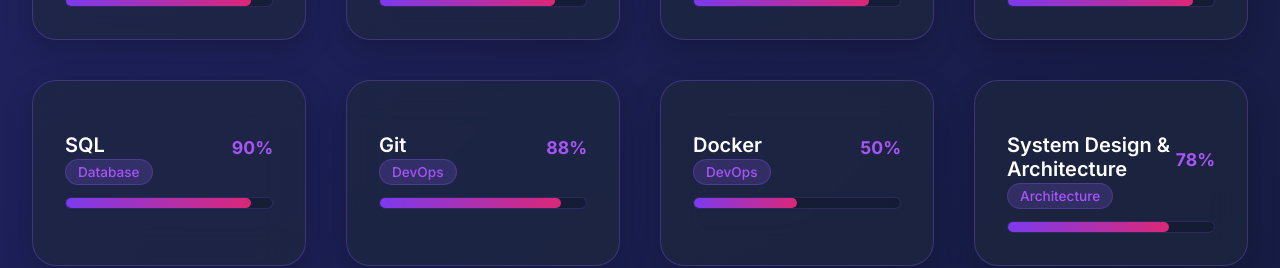
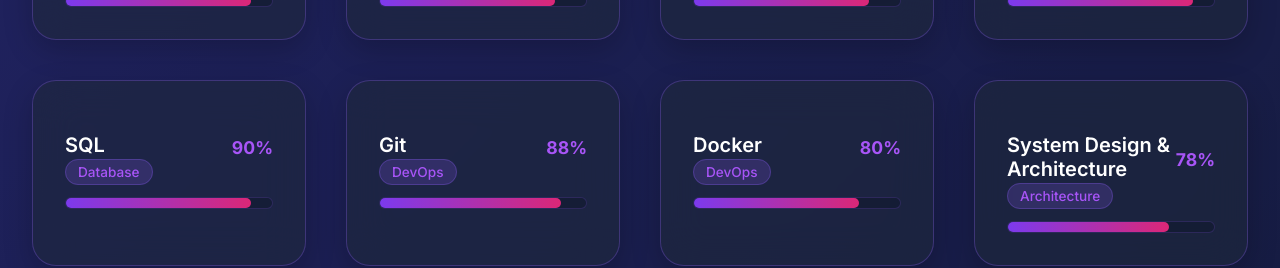
Before and after one commit to Tanjim-joy/My-portfolio, a React (Vite) app: page / in a window 1280 px wide. Shown: the part 7240-7508 px from the top of the page. Built offline with nearby package versions, Linux system fonts and the light colour scheme.

Commit message:
Docker Skil Update

```diff
--- a/src/portfolio.jsx
+++ b/src/portfolio.jsx
@@ -102,7 +102,7 @@
     { name: 'MySQL', level: 90, category: 'Database' },
     { name: 'SQL', level: 90, category: 'Database' },
     { name: 'Git', level: 88, category: 'DevOps' },
-    { name: 'Docker', level: 50, category: 'DevOps' },
+    { name: 'Docker', level: 80, category: 'DevOps' },
     { name: 'System Design & Architecture', level: 78, category: 'Architecture' },
     { name: 'Requirements Engineering', level: 98, category: 'Process' },
   ];
```
